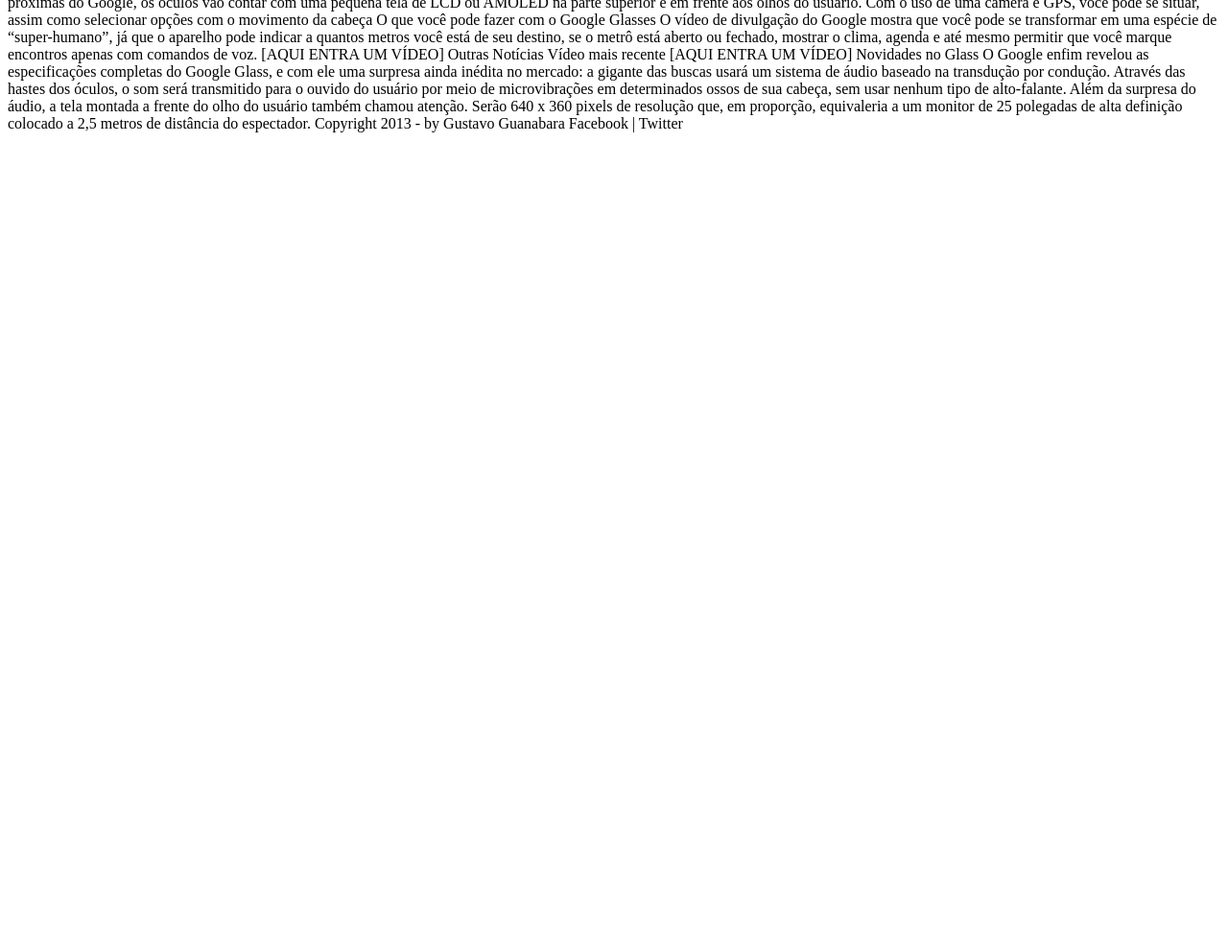
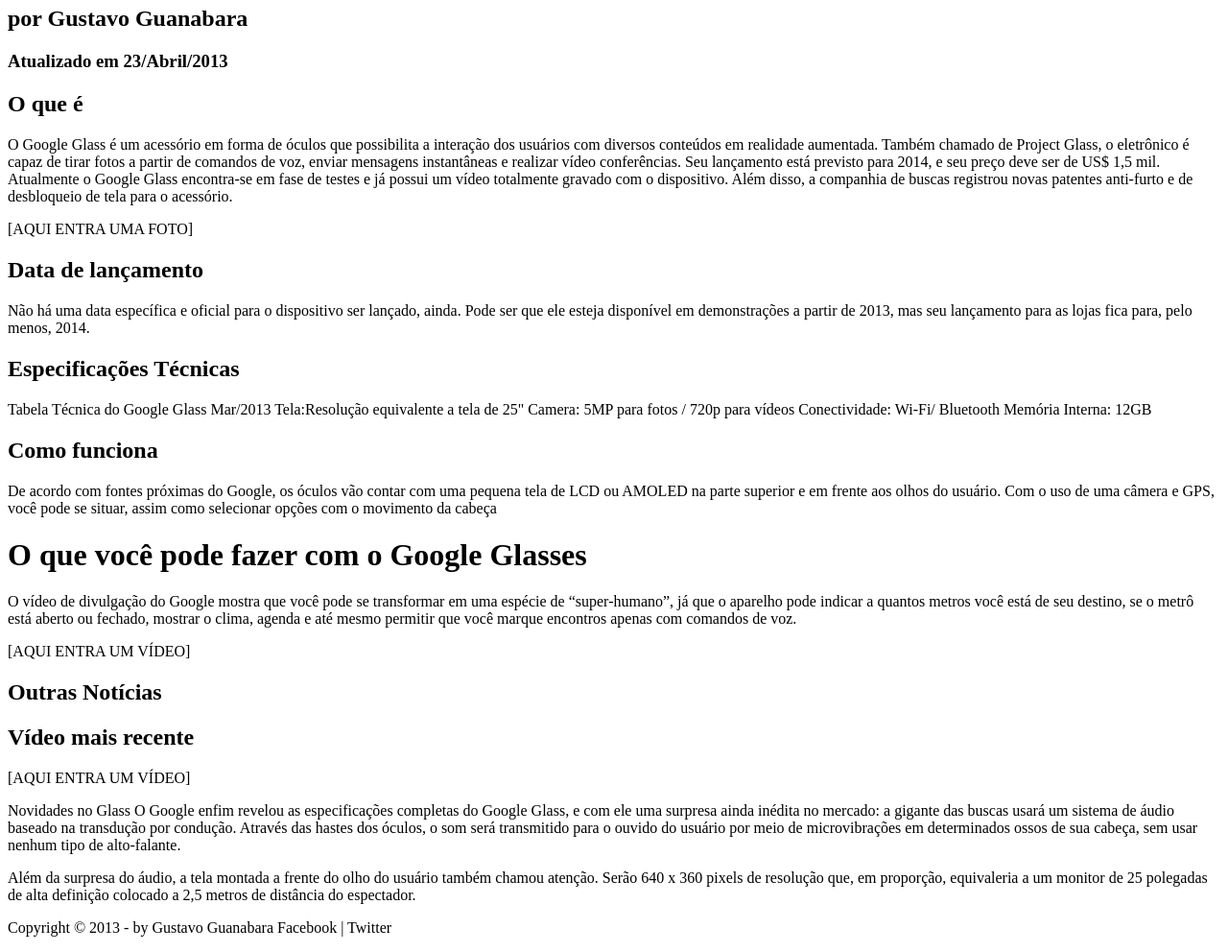
Before and after one commit to leandroluizpereira/html5-css3-site-google-glass, a plain HTML site: page index.html in a window 1280 px wide. Shown: the part 366-1358 px from the top of the page at 96% size. Before the commit the page ends 800 px from the top, so only its background shows below. Drawn offline with Linux system fonts and the light colour scheme.

Commit message:
Aula 06 concluído
Parágrafos, Quebras e Símbolos Especiais

```diff
--- a/index.html
+++ b/index.html
@@ -25,47 +25,78 @@
     - Multimídia
     - Fale conosco
 
-    Tecnologia > Inovações
-    Saiba tudo sobre o Google Glass
-    por Gustavo Guanabara
-    Atualizado em 23/Abril/2013
+    <hgroup>
+        <h3> Tecnologia > &nbsp;Inovações</h3>
+        <h1>Saiba tudo sobre o Google Glass<h1>
+        <h2> por Gustavo Guanabara </h2>
+        <h3> Atualizado em 23/Abril/2013</h3>
+    </hgroup>
 
-    O que é
-    O Google Glass é um acessório em forma de óculos que possibilita a interação dos usuários com diversos conteúdos em realidade aumentada. Também chamado de Project Glass, o eletrônico é capaz de tirar fotos a partir de comandos de voz, enviar mensagens instantâneas e realizar vídeoconferências. Seu lançamento está previsto para 2014, e seu preço deve ser de US$ 1,5 mil. Atualmente o Google Glass encontra-se em fase de testes e já possui um vídeo totalmente gravado com o dispositivo. Além disso, a companhia de buscas registrou novas patentes anti-furto e de desbloqueio de tela para o acessório.
+    <!--
+    <h1>Símbolos especiais </h1>
+    <p>
+        &lt; &gt; &le;&ge; <br>
+        &pound;&yen; <br>&copy;&reg;&trade; <br> &permil; &sum; &infin;
+        &times;&plusmn;&radic;&ne; <br>&delta;&lambda;&phi; <br>&larr;
+        &rarr; &uarr; &darr; &harr; <br>
+        &clubs;
+    </p>
+-->
 
+    <h2> O que é</h2>
+    <p>
+        O Google Glass é um acessório em forma de óculos que possibilita a interação dos usuários com diversos conteúdos em realidade aumentada. Também chamado de Project Glass, o eletrônico é capaz de tirar fotos a partir de comandos de voz, enviar mensagens instantâneas e realizar vídeo &shy;con&shy;ferências. Seu lançamento está previsto para 2014, e seu preço deve ser de US$ 1,5 mil. Atualmente o Google Glass encontra-se em fase de testes e já possui um vídeo totalmente gravado com o dispositivo. Além disso, a companhia de buscas registrou novas patentes anti-furto e de desbloqueio de tela para o acessório.
+    </p>
     [AQUI ENTRA UMA FOTO]
 
-    Data de lançamento
+    <h2>Data de lançamento </h2>
+    <p>
          Não há uma data específica e oficial para o dispositivo ser lançado, ainda. Pode ser que ele esteja disponível em demonstrações a partir de 2013, mas seu lançamento para as lojas fica para, pelo menos, 2014.
+    </p>
 
-    Especificações Técnicas
+    <h2>Especificações Técnicas</h2>
+    <p>
         Tabela Técnica do Google Glass Mar/2013
 
         Tela:Resolução equivalente a tela de 25"
         Camera: 5MP para fotos / 720p para vídeos
         Conectividade: Wi-Fi/ Bluetooth
         Memória Interna: 12GB
+    </p>
 
-    Como funciona
+    <h2> Como funciona</h2>
+    <p>
         De acordo com fontes próximas do Google, os óculos vão contar com uma pequena tela de LCD ou AMOLED na parte superior e em frente aos olhos do usuário. Com o uso de uma câmera e GPS, você pode se situar, assim como selecionar opções com o movimento da cabeça
+    </p>
 
-    O que você pode fazer com o Google Glasses
-    O vídeo de divulgação do Google mostra que você pode se transformar em uma espécie de “super-humano”, já que o aparelho pode indicar a quantos metros você está de seu destino, se o metrô está aberto ou fechado, mostrar o clima, agenda e até mesmo permitir que você marque encontros apenas com comandos de voz.
+
+        <h1> O que você pode fazer com o Google Glasses </h1>
+        <p>
+        O vídeo de divulgação do Google mostra que você pode se transformar em uma espécie de “super-</wb>humano”, já que o aparelho pode indicar a quantos metros você está de seu destino, se o metrô está aberto ou fechado, mostrar o clima, agenda e até mesmo permitir que você marque encontros apenas com comandos de voz.
+    </p>
 
     [AQUI ENTRA UM VÍDEO]
 
-    Outras Notícias
+    <h2> Outras Notícias </h2>
+    <h2>
         Vídeo mais recente
+    </h2>
 
     [AQUI ENTRA UM VÍDEO]
+    <p>
 
         Novidades no Glass
         O Google enfim revelou as especificações completas do Google Glass, e com ele uma surpresa ainda inédita no mercado: a gigante das buscas usará um sistema de áudio baseado na transdução por condução. Através das hastes dos óculos, o som será transmitido para o ouvido do usuário por meio de microvibrações em determinados ossos de sua cabeça, sem usar nenhum tipo de alto-falante.
+    </p>
+    <p>
 
         Além da surpresa do áudio, a tela montada a frente do olho do usuário também chamou atenção. Serão 640 x 360 pixels de resolução que, em proporção, equivaleria a um monitor de 25 polegadas de alta definição colocado a 2,5 metros de distância do espectador.
+    </p>
 
-    Copyright 2013 - by Gustavo Guanabara
+    <p>
+        Copyright &copy; 2013 - by Gustavo Guanabara
         Facebook | Twitter
+    </p>
     </div> <!--div cabecalho-->
     </body>
 
```
Lines whose indentation alone changed are shown as unchanged.
